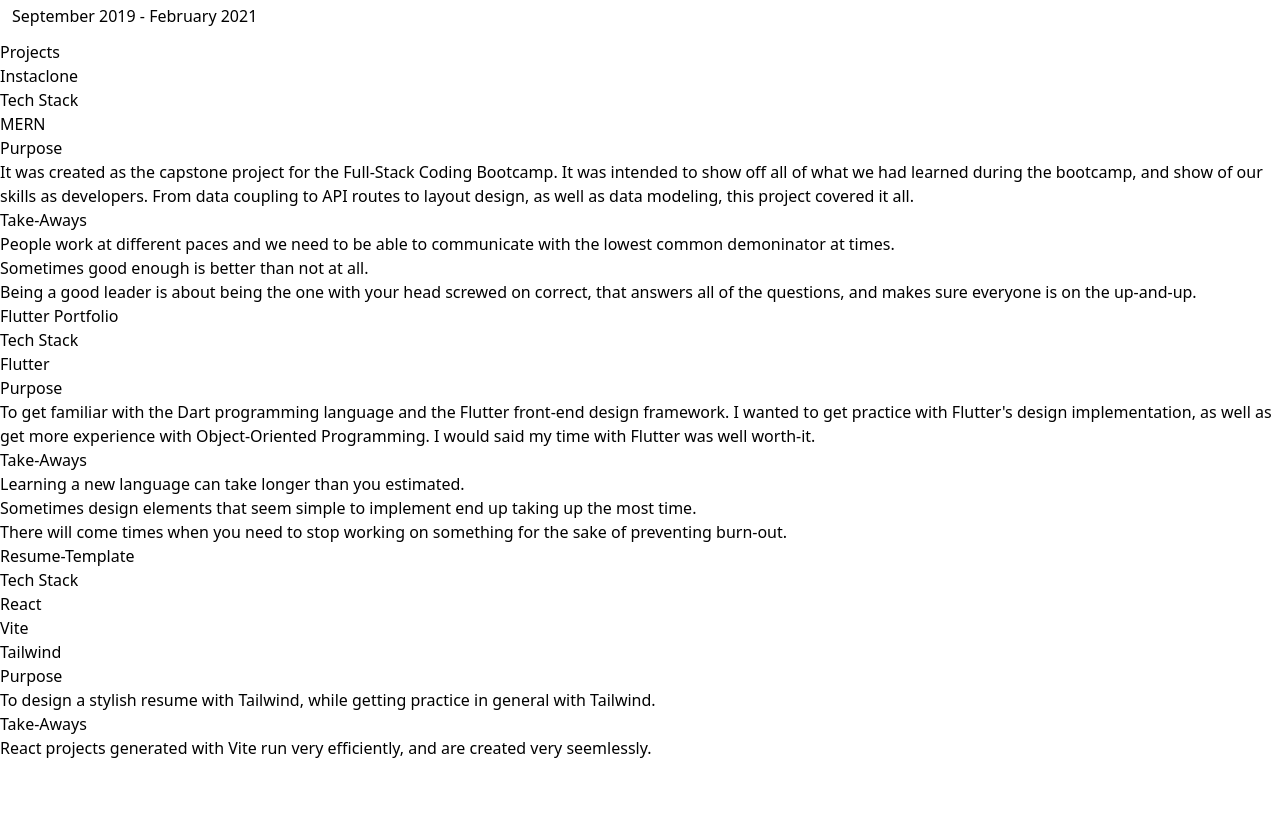
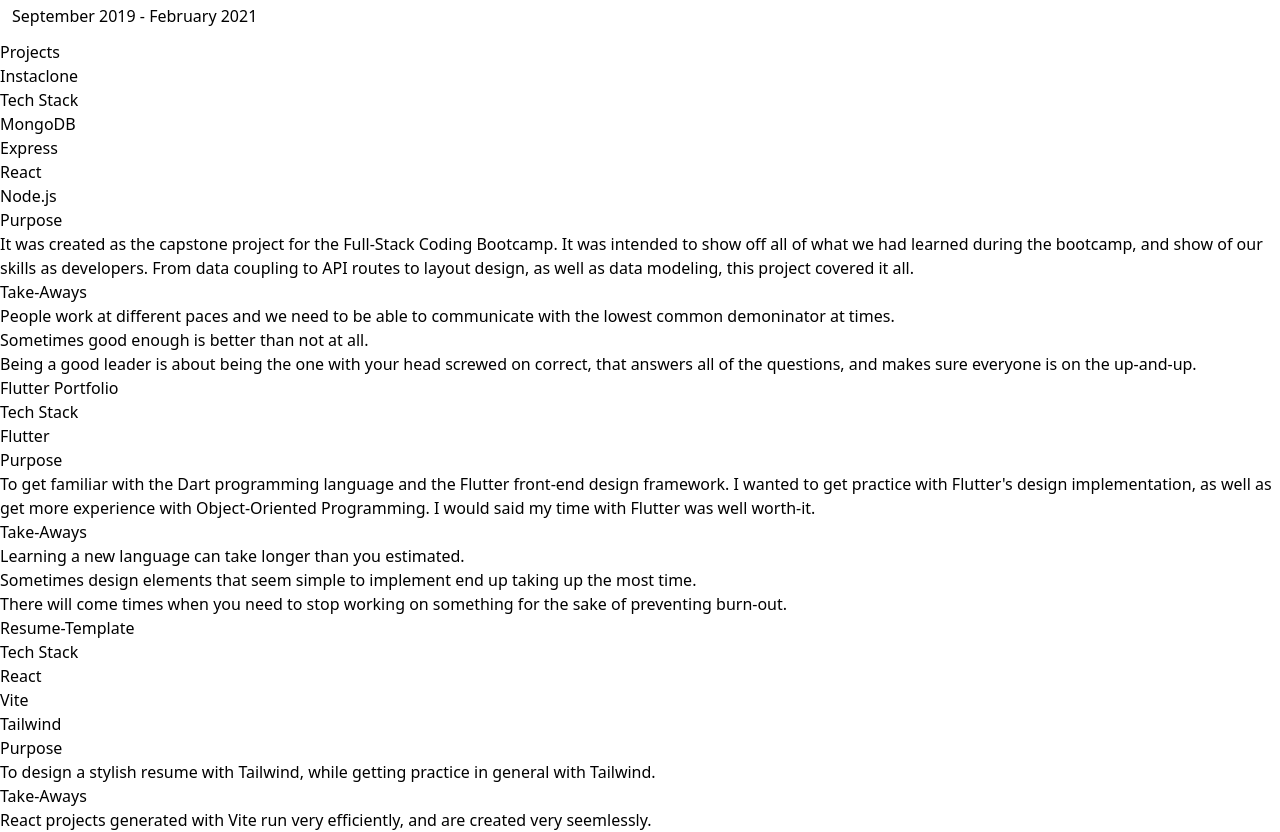
Before and after one commit to ProgrammingAStorm/Resume-Template, a React (Vite) app: page / in a window 1280 px wide. Shown: the part 3026-3858 px from the top of the page. Before the commit the page ends 3786 px from the top, so only its background shows below. Built offline with nearby package versions, Linux system fonts and the light colour scheme.

Commit message:
Tech Stack Update

```diff
--- a/src/data/index.ts
+++ b/src/data/index.ts
@@ -284,7 +284,13 @@
     projects = [
         {
             name: "Instaclone",
-            techStack: ["MERN"],
+            techStack: [
+                "MongoDB",
+                "Express",
+                "React",
+                "Node.js"
+
+            ],
             purpose: "It was created as the capstone project for the Full-Stack Coding Bootcamp. It was intended to show off all of what we had learned during the bootcamp, and show of our skills as developers. From data coupling to API routes to layout design, as well as data modeling, this project covered it all.",
             takeAways: [
                 "People work at different paces and we need to be able to communicate with the lowest common demoninator at times.",
```
